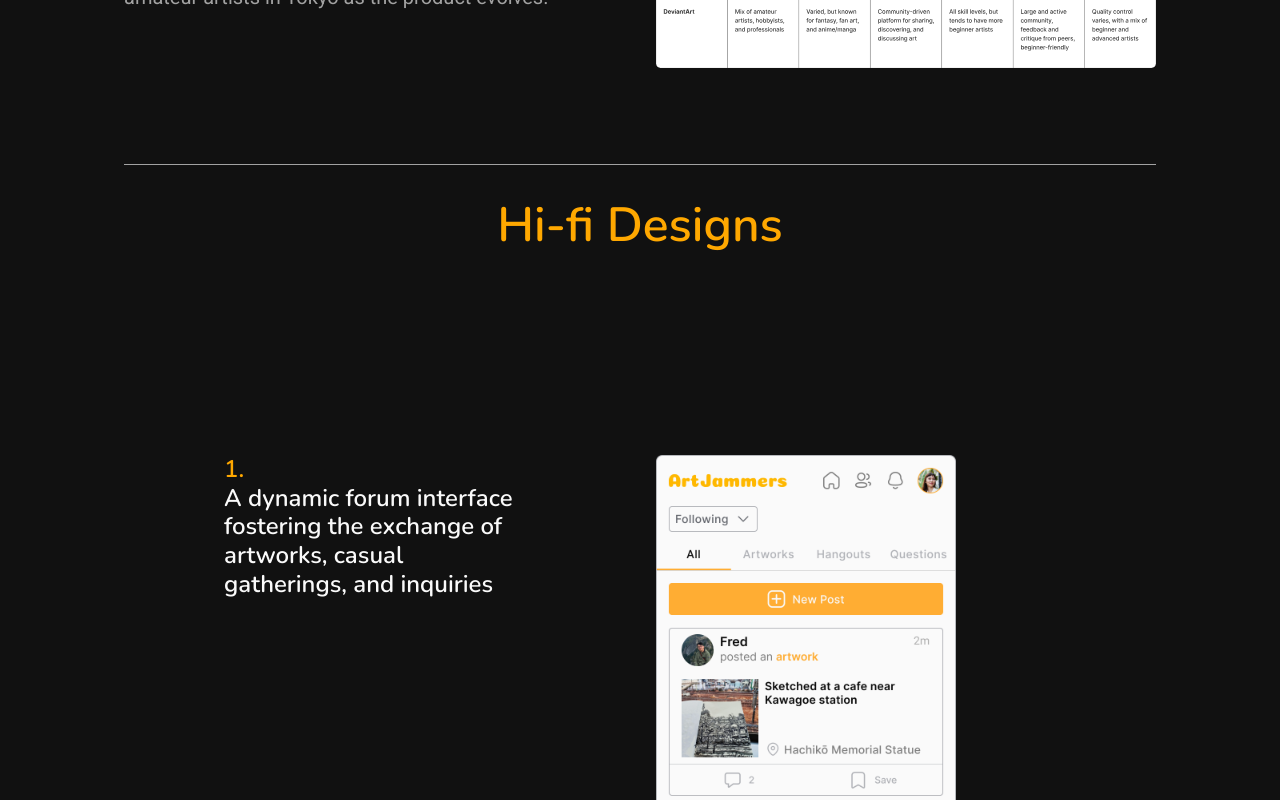
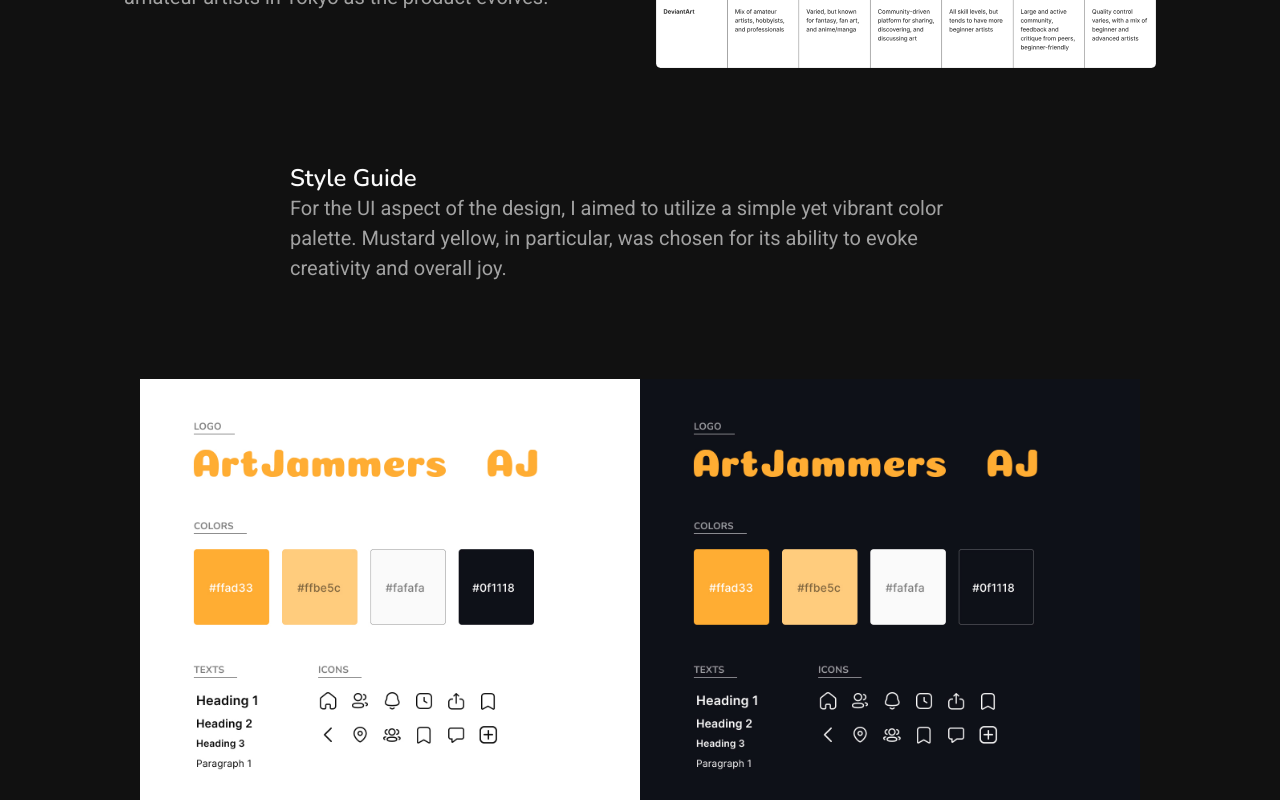
Before and after one commit to kazmakai/uxPortfolio, a React (Vite) app: page /case-study-1 in a window 1280 px wide. Shown: the part 4880-5680 px from the top of the page. Built offline with nearby package versions, Linux system fonts and the light colour scheme.

Commit message:
added style guide for aj

```diff
--- a/src/pages/CaseStudy1.jsx
+++ b/src/pages/CaseStudy1.jsx
@@ -151,13 +151,24 @@ function CaseStudy1() {
         </div>
       </section>
 
+      <section className='layout-b'>
+        <div className='text-container-b'>
+          <h3>Style Guide</h3>
+          <p>For the UI aspect of the design, I aimed to utilize a simple yet vibrant color palette. Mustard yellow, in particular, was chosen for its ability to evoke creativity and overall joy.</p>
+        </div>
+      </section>
+
+      <section className='layout-a'>
+        <div className='full-spread'>
+          <img src="assets/images/CaseStudy1/aj-brand.jpg" alt="wireframes" />
+        </div>
+      </section>
 
       <section className='layout-a'>
         <div className='section-divider'>
           <h2 className='artjammers-text'>Hi-fi Designs</h2>
         </div>
       </section>
-
 
       <section className='layout-a'>
         <div className='text-container-c'>
```
Also changed, not shown: public/assets/images/CaseStudy1/aj-brand.jpg (added).
